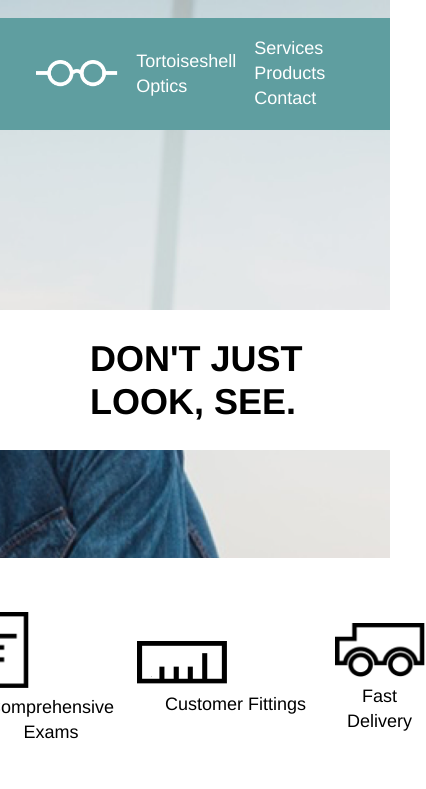
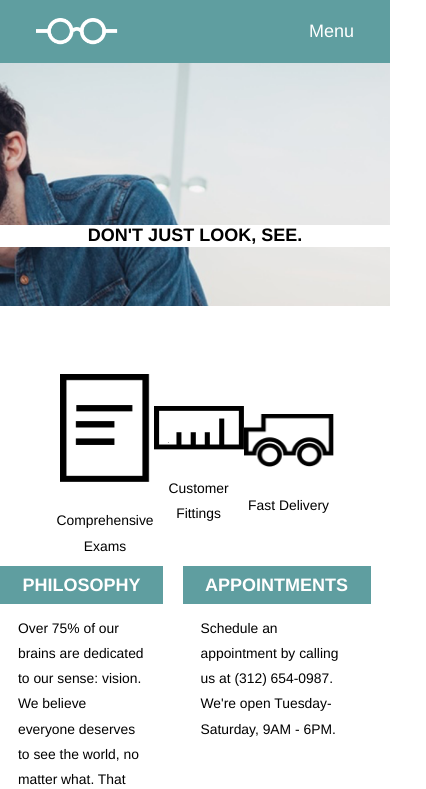
Before and after one commit to kwedvick/tortoiseshell, a plain HTML site: page index.html in a window 390 px wide. Shown: the top 789 px of the page, 426 px wide, since content can reach past the window. Drawn offline with Linux system fonts and the light colour scheme.

Commit message:
Added responsive design.

```diff
--- a/index.html
+++ b/index.html
@@ -36,15 +36,15 @@
       <!--services-->
       <div class="service">
         <div class="exams">
-          <img src="./resources/css/paper-icon.png" alt="paper icon">
+          <img src="./resources/css/paper-icon.png" alt="paper-icon">
           <div>Comprehensive Exams</div>
         </div>
         <div class="fittings">
-          <img src="./resources/css/ruler-icon.png" alt="ruler icon">
+          <img src="./resources/css/ruler-icon.png" alt="ruler-icon">
           <div>Customer Fittings</div>
         </div>
         <div class="delivery">
-          <img src="./resources/css/truck-icon.png" alt="truck icon">
+          <img src="./resources/css/truck-icon.png" alt="truck-icon">
           <div>Fast Delivery</div>
         </div>
       </div>
--- a/resources/css/style.css
+++ b/resources/css/style.css
@@ -82,6 +82,59 @@ header .flex {
   line-height: 2.4rem
 }
 
+@media only screen and (max-width: 1024px) {
+  header {
+    padding-top: 0;
+    height: 22rem;
+  }
+
+  nav.container {
+    max-width: 100%;
+  }
+
+  .main-banner {
+    padding: 0.75rem;
+    margin-top: 5rem;
+    margin-right: 2rem;
+  }
+
+  .main-banner h1 {
+    font-size: 1.33rem;
+  }
+}
+
+@media only screen and (max-width: 700px) {
+  .menu ul {
+    display: none;
+  }
+
+  .menu ul.smaller-menu {
+    display: block;
+  }
+}
+
+@media only screen and (max-width: 560px) {
+  header div span {
+    display: none;
+  }
+
+  header {
+    background-position: none;
+    height: 17rem;
+  }
+
+  .main-banner {
+    padding: 0 1rem;
+    margin: 9rem auto 0 auto;
+    width: 100%;
+    text-align: center;
+  }
+
+  .main-banner h1 {
+    font-size: 1rem;
+  }
+}
+
 /* Supporting info */
 
 div {
@@ -93,6 +146,17 @@ div {
   justify-content: center;
 }
 
+@media only screen and (max-width: 560px) {
+  .supporting {
+    flex-direction: column;
+    align-items: center;
+    justify-content: flex-start;
+    margin-top: 3rem;
+  }
+}
+
+/* Services */
+
 .service {
   display: flex;
   flex-direction: row;
@@ -101,22 +165,27 @@ div {
   text-align: center;
   margin: 3rem;
   width: 5rem;
-  height:
+  height: 8rem;
 }
 
-.exams img {
-  width: 3.5rem;
-  margin-right: 6rem;
+.service img {
+  width: 5rem;
+  margin-bottom: 1rem;
 }
 
-.fittings img {
-  width: 5rem;
-  margin-right: 6rem;
+.service img.paper-icon {
+  width: 3.5rem;
 }
 
-.delivery img {
-  width: 5rem;
+@media only screen and (max-width: 560px) {
+  .service {
+    height: auto;
+    margin: .77rem;
+    font-size: .77rem;
+  }
 }
+
+/* Info section */
 
 .business-info {
   display: flex;
@@ -145,6 +214,25 @@ p {
   display: block;
 }
 
+@media only screen and (max-width: 560px) {
+  .info {
+    width: auto;
+  }
+
+  .info .title {
+    width: 100%;
+    max-width: 100%;
+    text-align: center;
+  }
+
+  .info p {
+    padding: 1rem;
+    font-size: .77rem;
+  }
+}
+
+/* Footer */
+
 footer {
   background-color: azure;
   display: flex;
@@ -158,6 +246,12 @@ footer img {
   margin-right: 1rem;
 }
 
-img {
-  border-style: none;
+@media only screen and (max-width: 560px) {
+  footer {
+    justify-content: center;
+  }
+
+  footer div {
+    display: none;
+  }
 }
```
